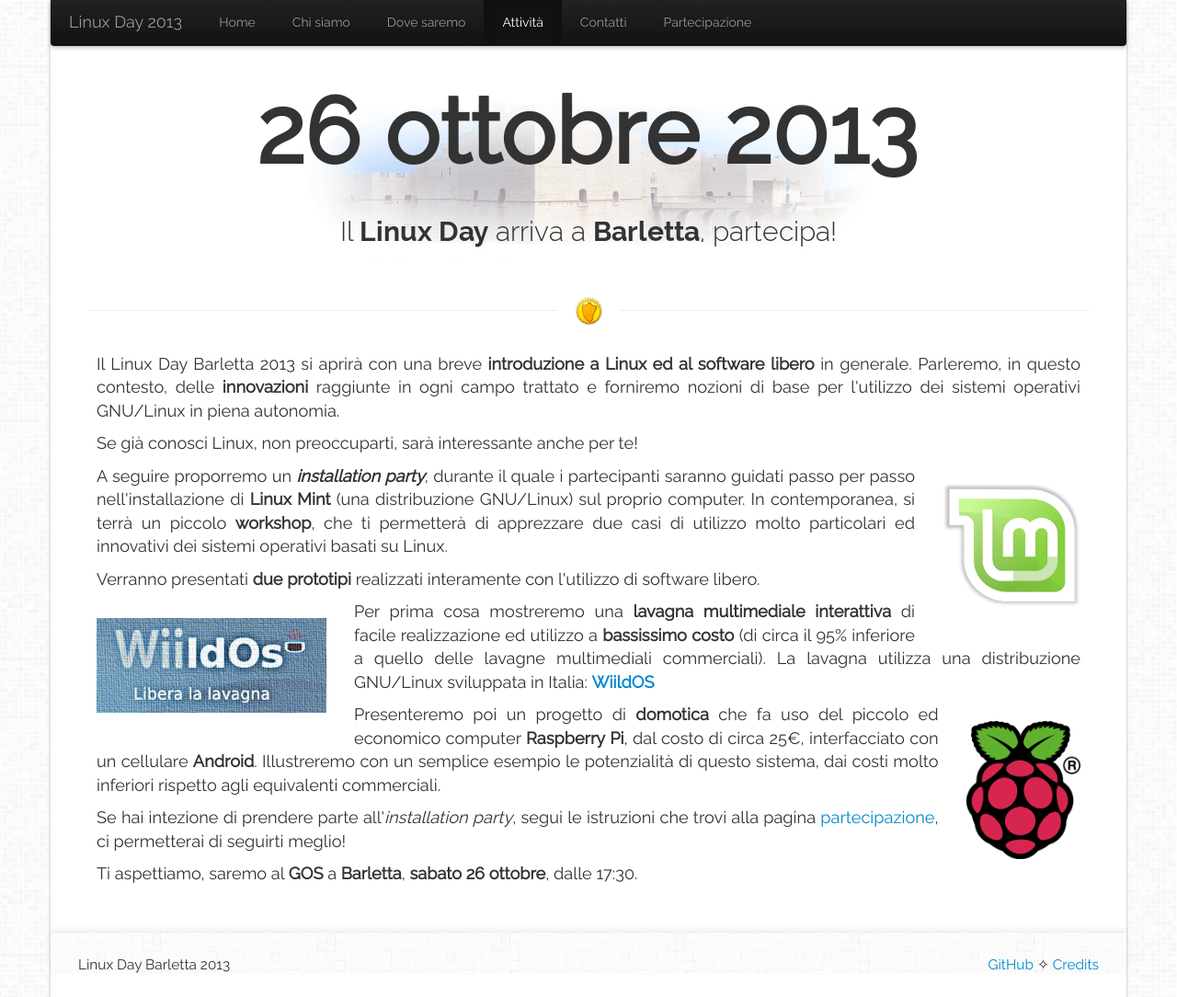
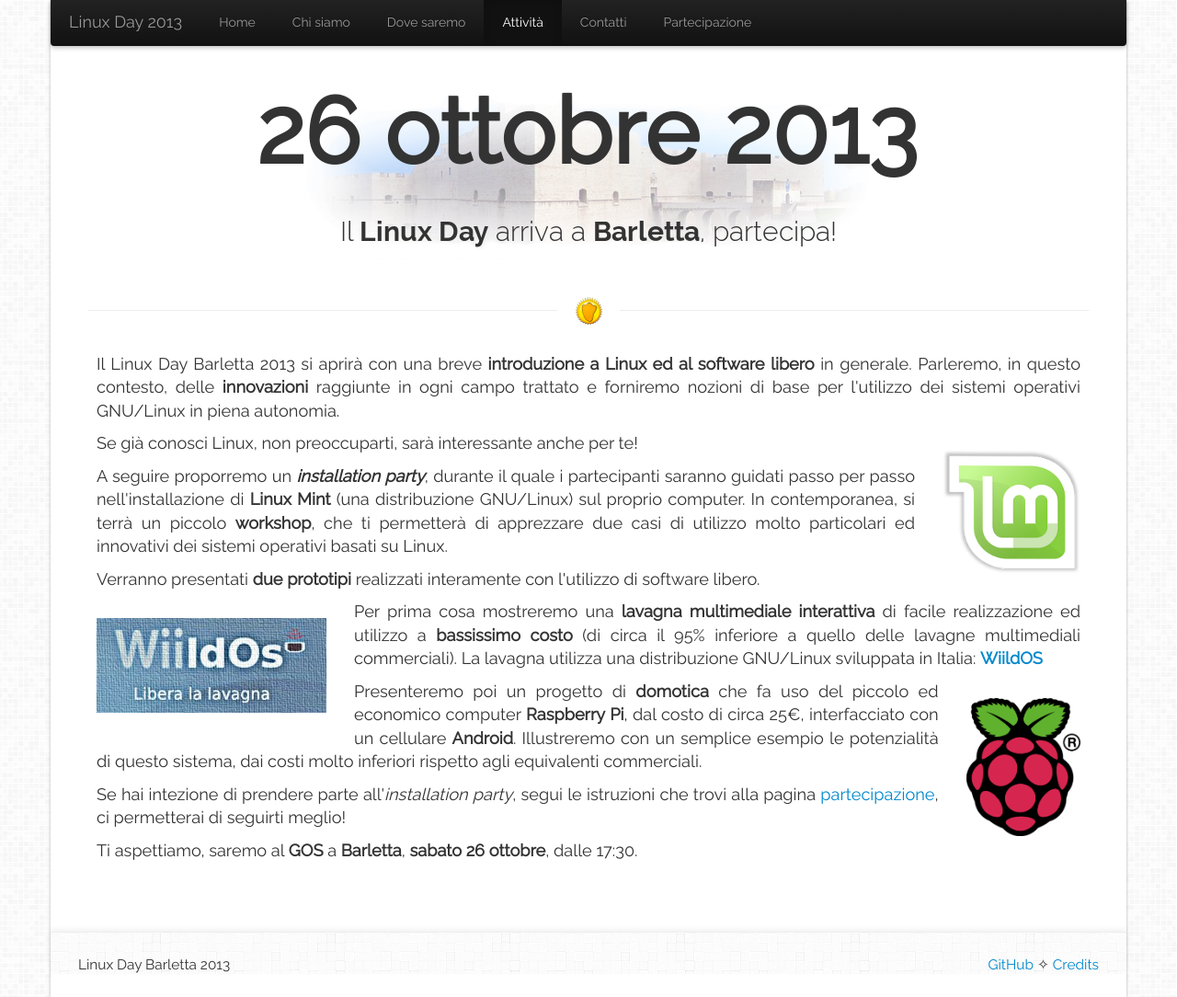
Before and after one commit to linuxdaybarletta/linuxdaybarletta2013.github.io, a Jekyll site: the page built from 03-attivita.html, in a window 1280 px wide and 1084 px high. Shown: the whole window at 92% size. Built offline with Jekyll 4.4.1, drawn with Linux system fonts in a browser that asks for light colours; nearby versions of some CDN libraries; Markdown is read by kramdown in place of the engine named in the settings.

Commit message:
Revert Mint Logo position in 03-attivita.html

```diff
--- a/03-attivita.html
+++ b/03-attivita.html
@@ -14,12 +14,12 @@
 Parleremo, in questo contesto, delle <b>innovazioni</b> raggiunte in ogni campo trattato e forniremo
 nozioni di base per l'utilizzo dei sistemi operativi GNU/Linux in piena autonomia.
 </p>
+<a href="http://www.linuxmint.com/">
+    <img src="assets/img/mint-logo.png" alt="Linux Day 2013 - Barletta" class="hidden-phone pull-right">
+</a>
 <p>
 Se già conosci Linux, non preoccuparti, sarà interessante anche per te!
 </p>
-<a href="http://www.linuxmint.com/">
-    <img src="assets/img/mint-logo.png" alt="Linux Day 2013 - Barletta" class="hidden-phone pull-right">
-</a>
 <p>
 A seguire proporremo un <b><i>installation party</i></b>, durante il quale i partecipanti
 saranno guidati passo per passo nell'installazione di <b>Linux Mint</b> (una distribuzione
```
